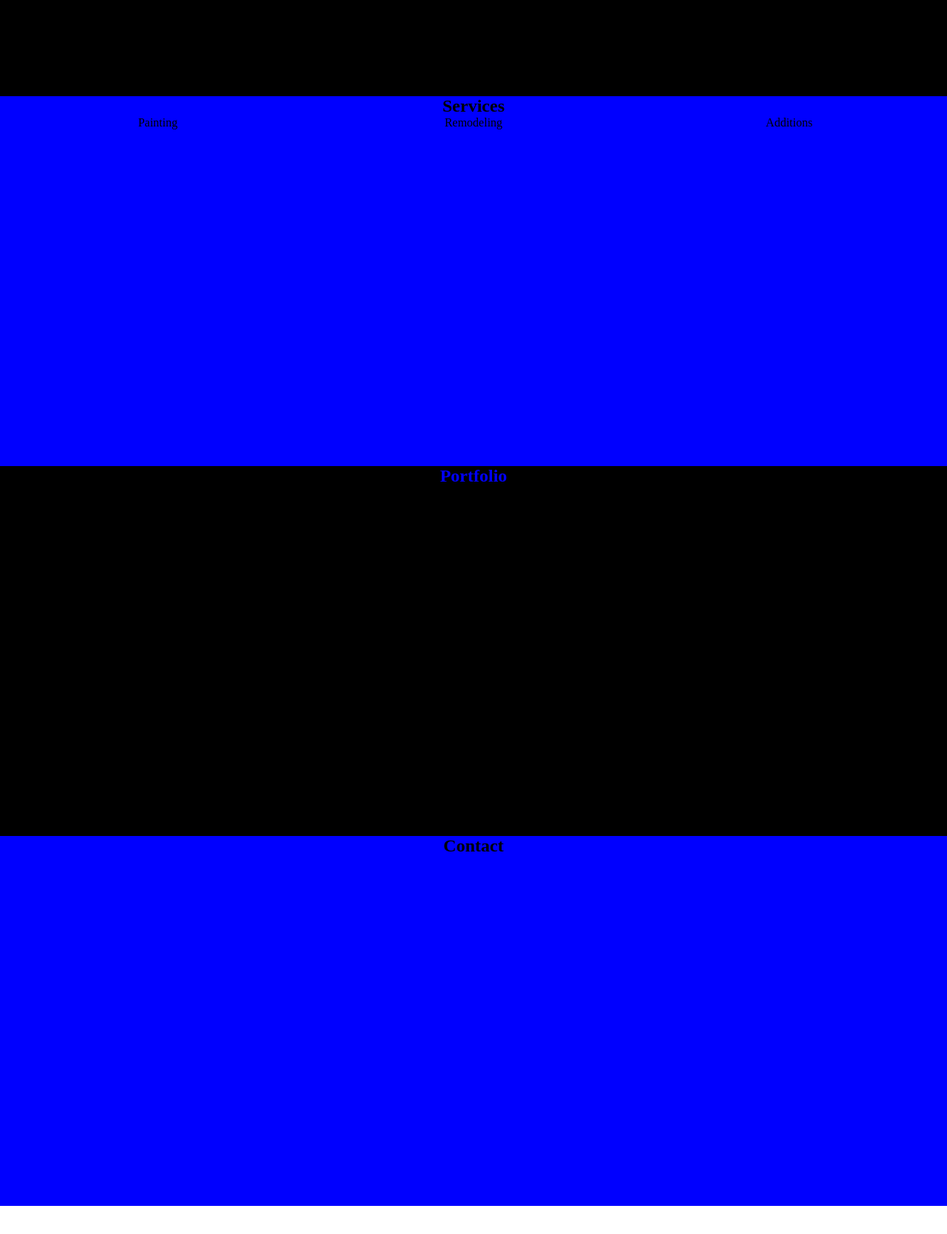
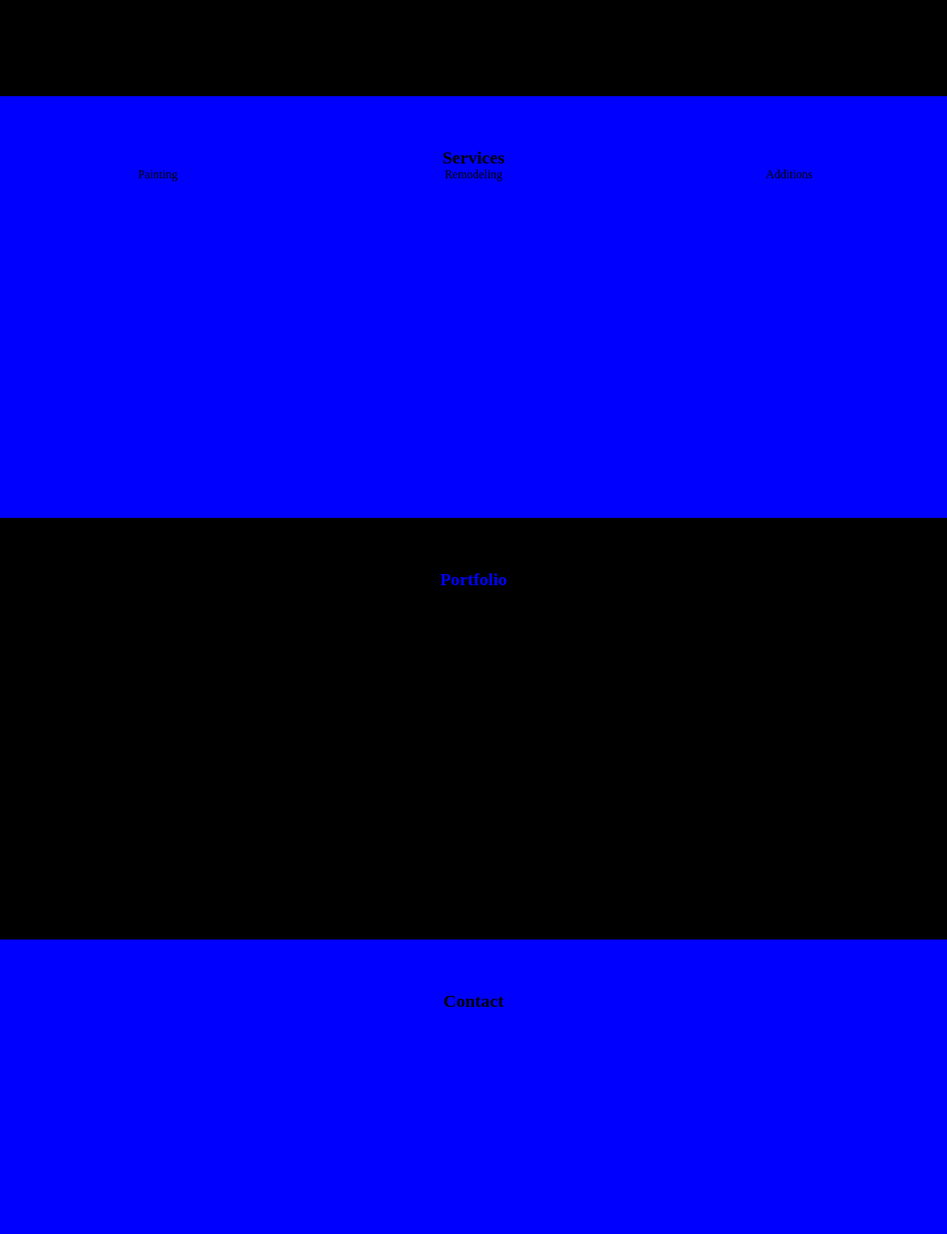
Before and after one commit to cotterjd/bryanremodelingokc, a plain HTML site: page index.html in a window 1280 px wide. Shown: the part 440-2108 px from the top of the page at 74% size. Before the commit the page ends 2070 px from the top, so only its background shows below. Drawn offline with Linux system fonts and the light colour scheme; a web font is replaced by a local one.

Commit message:
padding so fixed header does not cover up title when using links to #'s

```diff
--- a/stylesheet.css
+++ b/stylesheet.css
@@ -44,14 +44,17 @@ header ul li:hover {
 	align-content: center;
 }
 #services {
+	padding-top: 70px;
 	height: 500px;
 	background-color: blue;
 }
 #portfolio {
+	padding-top: 70px;
 	height: 500px;
 	background-color: black;
 }
 #contact {
+	padding-top: 70px;
 	height: 500px;
 	background-color: blue;
 }
```
